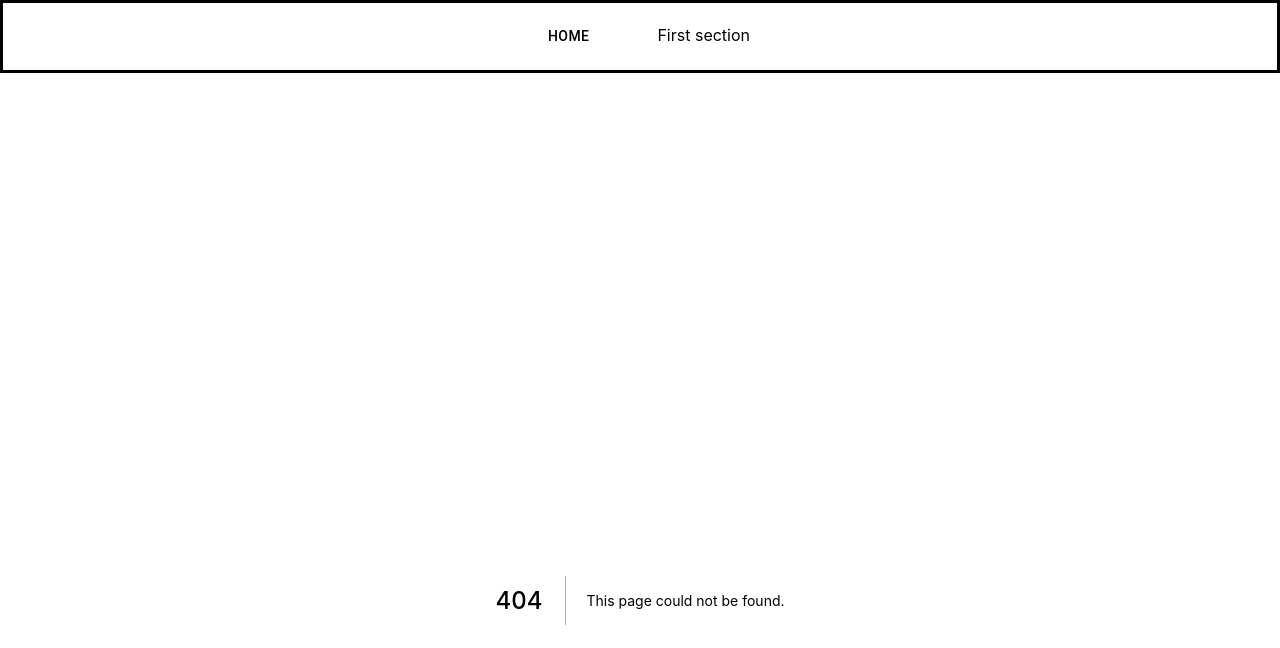
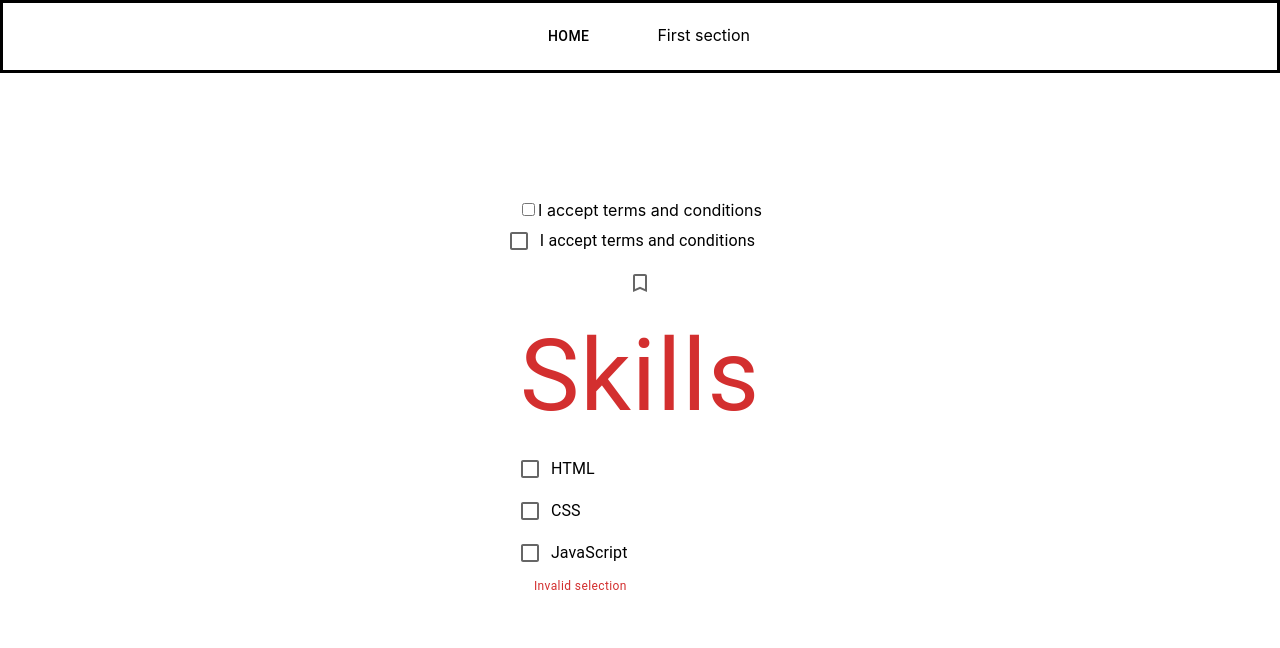
Before and after one commit to DantesSagan/materialNextReact, a Next.js app: page /checkbox in a window 1280 px wide. Before the commit this address had no page. Shown: the top 648 px of the page. Built offline with nearby package versions, Linux system fonts and the light colour scheme.

Commit message:
9 checkboxes

```diff
--- a/components/layout/navbar.js
+++ b/components/layout/navbar.js
@@ -148,6 +148,18 @@ export default function Navbar() {
                         <a>Link to Select</a>
                       </Link>
                     </Button>
+                    <Button variant='contained'>
+                      {' '}
+                      <Link href='/radiobutton'>
+                        <a>Link to RadioButton</a>
+                      </Link>
+                    </Button>
+                    <Button variant='contained'>
+                      {' '}
+                      <Link href='/checkbox'>
+                        <a>Link to Checkbox</a>
+                      </Link>
+                    </Button>
                   </ButtonGroup>
                 </Stack>
               </div>
--- /dev/null
+++ b/pages/checkbox/index.tsx
@@ -0,0 +1,110 @@
+import { Bookmark, BookmarkBorder, TramOutlined } from '@mui/icons-material';
+import {
+  Box,
+  FormControlLabel,
+  Checkbox,
+  FormControl,
+  FormLabel,
+  FormGroup,
+  FormHelperText,
+  Typography,
+} from '@mui/material';
+import React, { useState } from 'react';
+import MuiTypography from '../typography';
+
+export default function IndexCheckBoxMUI() {
+  const [acceptTnC, setAcceptTnC] = useState(false);
+  const [error, setError] = useState(false);
+  const [skills, setSkills] = useState<string[]>([]);
+
+  console.log({ acceptTnC });
+  console.log(skills);
+  const handleChange = (event: React.ChangeEvent<HTMLInputElement>) => {
+    setAcceptTnC(event.target.checked);
+  };
+
+  const handleSkillChange = (event: React.ChangeEvent<HTMLInputElement>) => {
+    const index = skills.indexOf(event.target.value);
+
+    return index === -1
+      ? // if value doesn't exist so added him
+        setSkills([...skills, event.target.value])
+      : // if value is presented so removed it
+        setSkills(skills.filter((skill) => skill !== event.target.value));
+  };
+
+  return (
+    <div>
+      <input
+        type='checkbox'
+        id='check'
+        name='check'
+        onChange={handleChange}
+        checked={acceptTnC}
+      />
+      <label htmlFor='check'>I accept terms and conditions</label>
+      <Box>
+        <Box>
+          <FormControlLabel
+            label='I accept terms and conditions'
+            control={<Checkbox checked={acceptTnC} onChange={handleChange} />}
+          />
+        </Box>
+      </Box>
+      <Box>
+        <Checkbox
+          icon={<BookmarkBorder />}
+          checkedIcon={<Bookmark />}
+          checked={acceptTnC}
+          onChange={handleChange}
+        />
+      </Box>
+      <Box>
+        <FormControl error={!error}>
+          <FormLabel
+            style={{ fontSize: '100px' }}
+            color={!error ? 'error' : 'primary'}
+          >
+            Skills
+          </FormLabel>
+          <FormGroup>
+            <FormControlLabel
+              label='HTML'
+              value='HTML'
+              control={
+                <Checkbox
+                  checked={skills.includes('HTML')}
+                  onChange={handleSkillChange}
+                  onClick={() => setError(true)}
+                />
+              }
+            />
+            <FormControlLabel
+              label='CSS'
+              value='CSS'
+              control={
+                <Checkbox
+                  checked={skills.includes('CSS')}
+                  onChange={handleSkillChange}
+                  onClick={() => setError(true)}
+                />
+              }
+            />
+            <FormControlLabel
+              label='JavaScript'
+              value='JavaScript'
+              control={
+                <Checkbox
+                  checked={skills.includes('JavaScript')}
+                  onChange={handleSkillChange}
+                  onClick={() => setError(true)}
+                />
+              }
+            />
+          </FormGroup>
+          {!error ? <FormHelperText>Invalid selection</FormHelperText> : null}
+        </FormControl>
+      </Box>
+    </div>
+  );
+}
```
